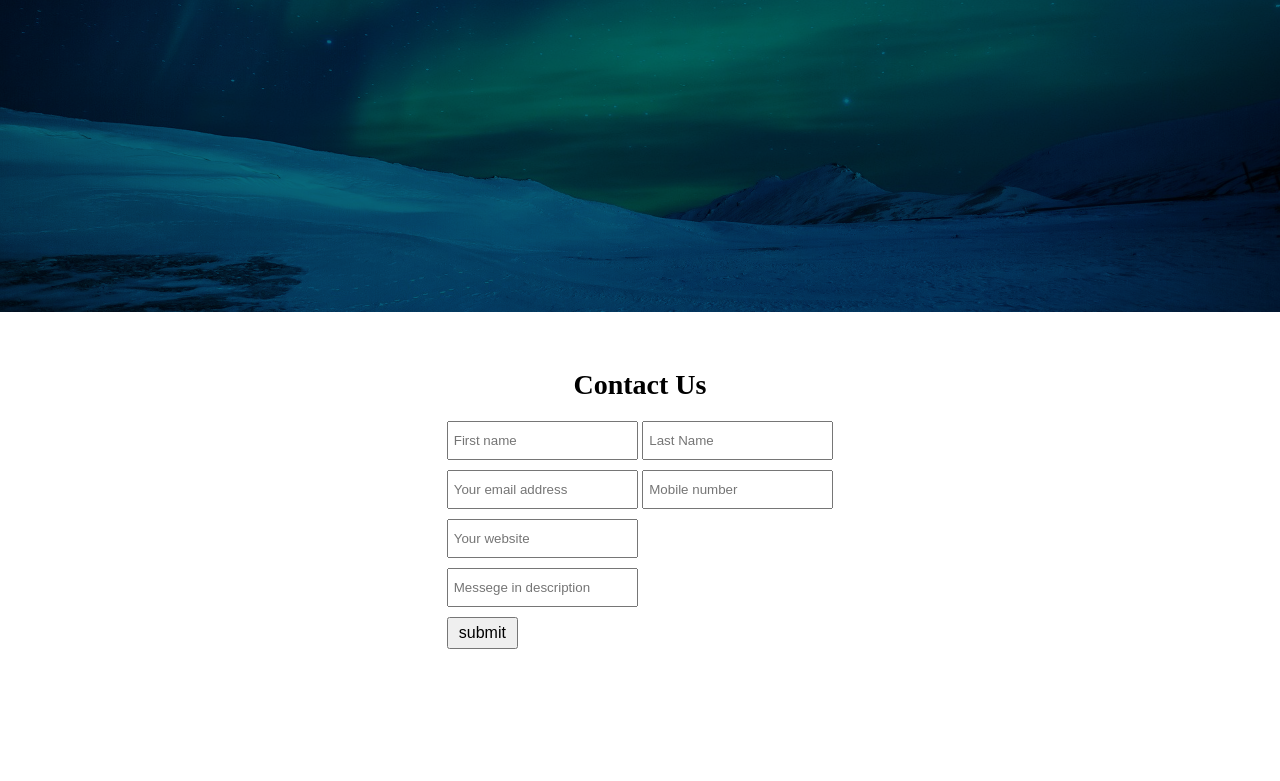
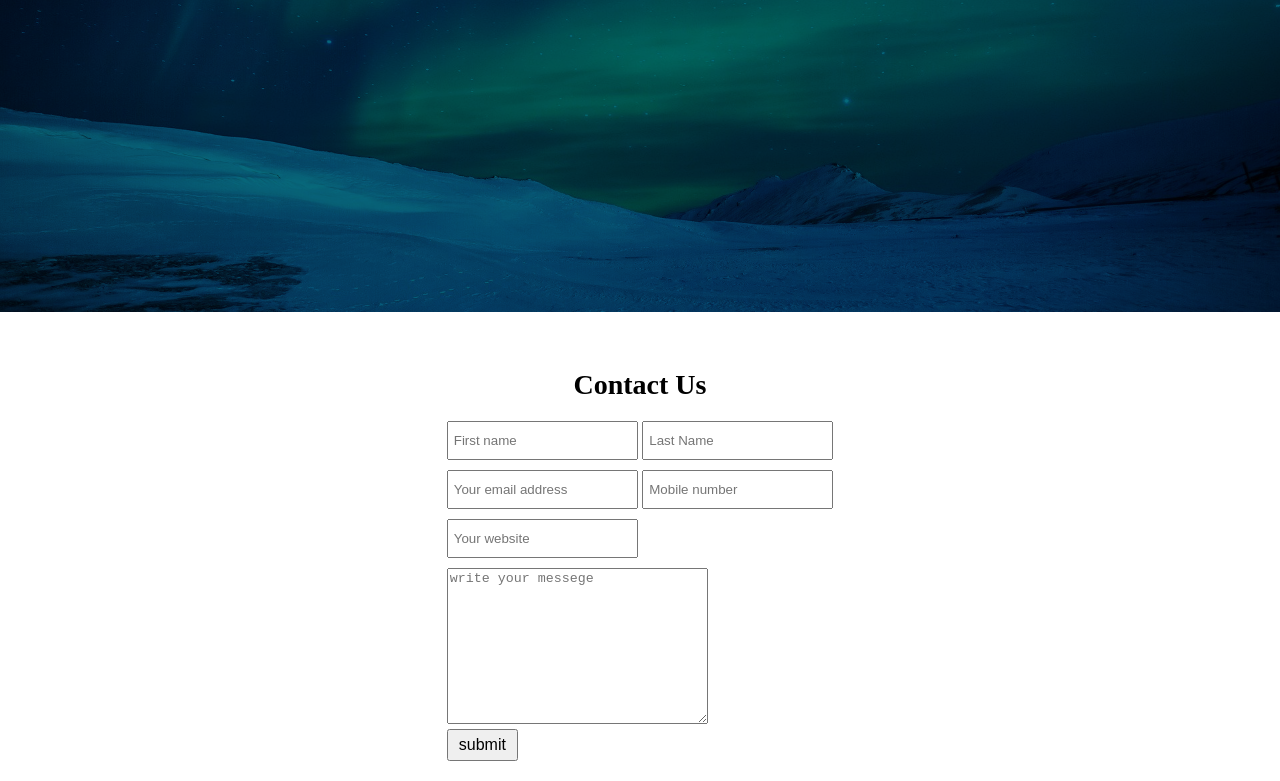
Before and after one commit to NurMohammadakram/portfolio-project-1, a plain HTML site: page index.html in a window 1280 px wide. Shown: the part 354-1135 px from the top of the page. Before the commit the page ends 1023 px from the top, so only its background shows below. Drawn offline with Linux system fonts and the light colour scheme.

Commit message:
added form correction

```diff
--- a/index.css
+++ b/index.css
@@ -57,14 +57,7 @@ body {
 
 
 }
-.home-section {
 
-    /* background-position: center;
-    background-attachment: fixed;
-    background-repeat: no-repeat; */
-    /* width: 1350px;
-    height: 600px; */
-}
 .services-section {
     display: flex;
 }
--- a/index.html
+++ b/index.html
@@ -54,7 +54,8 @@
                     </div>
                     <input type="url" name="" id="website" placeholder="Your website">
                     <br>
-                    <input type="text" name="" id="msg" placeholder="Messege in description">
+                    <textarea name="" id="" cols="30" rows="10" placeholder="write your messege"></textarea>
+                    <!-- <input type="text" name="" id="msg" placeholder="Messege in description"> -->
                     <br>
                     <input type="button" id="btn" value="submit">
 
```
